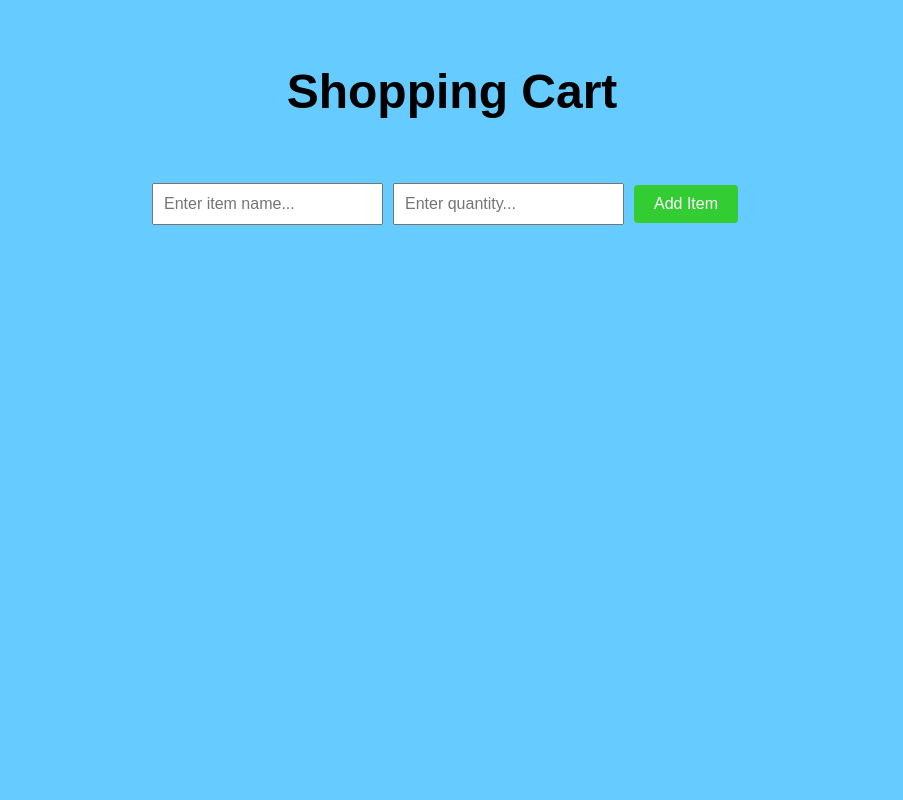
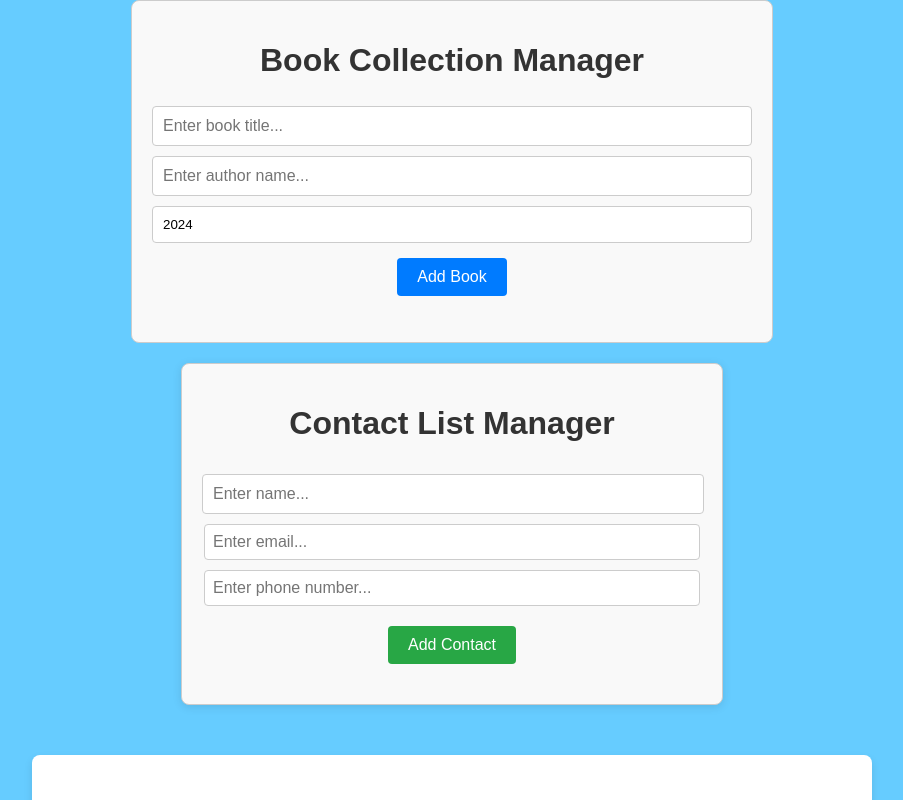
Before and after one commit to Minimal-Alexi/CodingMarathons, a React (Create React App) app in the folder CodingMarathon1/: page / in a window 1280 px wide. Shown: the top 800 px of the page, without its empty margins (188-1091 px from the left). Built offline with nearby package versions, Linux system fonts and the light colour scheme.

Commit message:
Fixed organisation of the project.

```diff
--- a/CodingMarathon1/src/App.js
+++ b/CodingMarathon1/src/App.js
@@ -1,20 +1,17 @@
-import logo from './logo.svg';
 import './App.css';
 
-/*
-import BookCollectionManager from ''
-import ContactListManager from ''
-import RecipeManager from ''
-*/
-import RecipeShoppingCartManager from './Vikkos/ShoppingCart'
+
+import BookCollectionManager from './components/Book/BookCollectionManager'
+import ContactListManager from './components/Contact/ContactListManage'
+import RecipeManager from './components/Recipes/RecipeManager'
+import RecipeShoppingCartManager from './components/Vikkos/ShoppingCart'
 
 function App() {
   return (
     <div className="App">
-{/*       <BookCollectionManager />
+      <BookCollectionManager />
       <ContactListManager />
       <RecipeManager />
-      <RecipeShoppingCartManager /> */}
       <RecipeShoppingCartManager />
     </div>
   );
--- a/CodingMarathon1/src/BookCollectionManager.css
+++ b/CodingMarathon1/src/components/Book/BookCollectionManager.css
@@ -1,6 +1,3 @@
-body {
-  background-color: #2a4663;
-}
 .book-collection {
     font-family: Arial, sans-serif;
     max-width: 600px;
--- a/CodingMarathon1/src/BookCollectionManager.js
+++ b/CodingMarathon1/src/components/Book/BookCollectionManager.js
@@ -1,6 +1,6 @@
 import React, { useState } from "react";
 import Book from './Book';
-
+import './BookCollectionManager.css'
 
 function BookCollectionManager() {
   const [books, setBooks] = useState([]);
--- a/CodingMarathon1/src/components/ContactListManage.css
+++ b/CodingMarathon1/src/components/Contact/ContactListManage.css
@@ -1,6 +1,6 @@
 .contact-list {
     max-width: 500px;
-    margin: 0 auto;
+    margin: 20px auto;
     padding: 20px;
     border: 1px solid #ccc;
     border-radius: 8px;
--- a/CodingMarathon1/src/components/Item.js
+++ b/CodingMarathon1/src/components/Vikkos/Item.js
@@ -1,5 +1,5 @@
 import React, { useState } from "react";
-import '../Vikkos/ShoppingCart.css';
+import './ShoppingCart.css';
 
 const Item = ({ item, index, deleteItem }) => {
     return (
--- a/CodingMarathon1/src/Vikkos/ShoppingCart.css
+++ b/CodingMarathon1/src/components/Vikkos/ShoppingCart.css
@@ -3,6 +3,17 @@ body {
     height: 100%;
     width: 100%;
     font-family: sans-serif, serif;
+}
+
+.shopping-cart
+{
+    max-width: 600px;
+    margin: 20px auto;
+    padding: 20px;
+    border: 1px solid #ccc;
+    border-radius: 8px;
+    box-shadow: 0 2px 10px rgba(0, 0, 0, 0.1);
+    background-color: #f9f9f9;
 }
 
 .shopping-cart h1 {
--- a/CodingMarathon1/src/Vikkos/ShoppingCart.js
+++ b/CodingMarathon1/src/components/Vikkos/ShoppingCart.js
@@ -1,5 +1,5 @@
 import React, { useState } from "react";
-import Item from "../components/Item";
+import Item from "./Item";
 import './ShoppingCart.css';
 
 function ShoppingCart() {
```
Also changed, not shown: CodingMarathon1/src/components/Book/Book.js (renamed from CodingMarathon1/src/Book.js), CodingMarathon1/src/components/Contact/Contact.js (renamed from CodingMarathon1/src/components/Contact.js), CodingMarathon1/src/components/Contact/ContactListManage.js (renamed from CodingMarathon1/src/components/ContactListManage.js).
